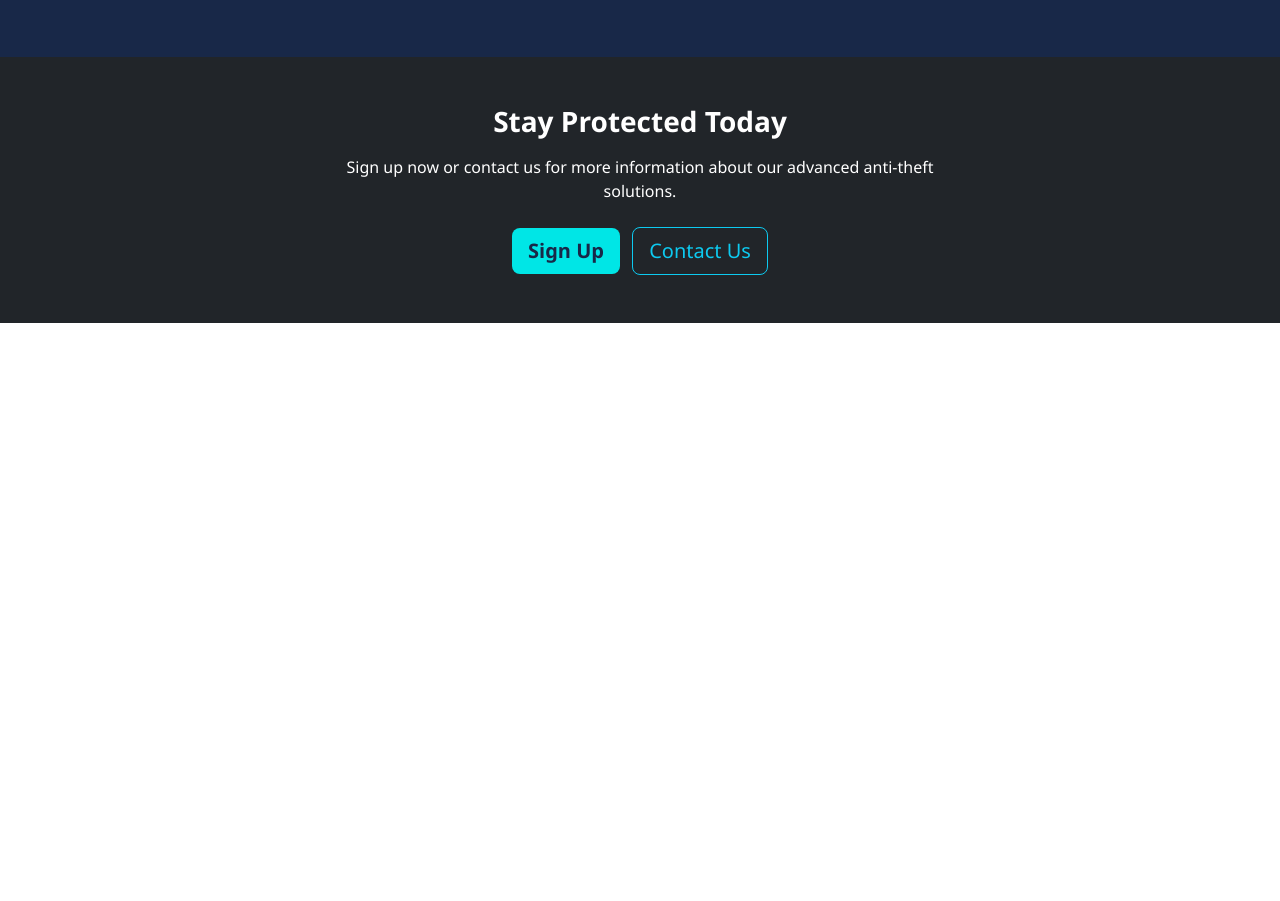
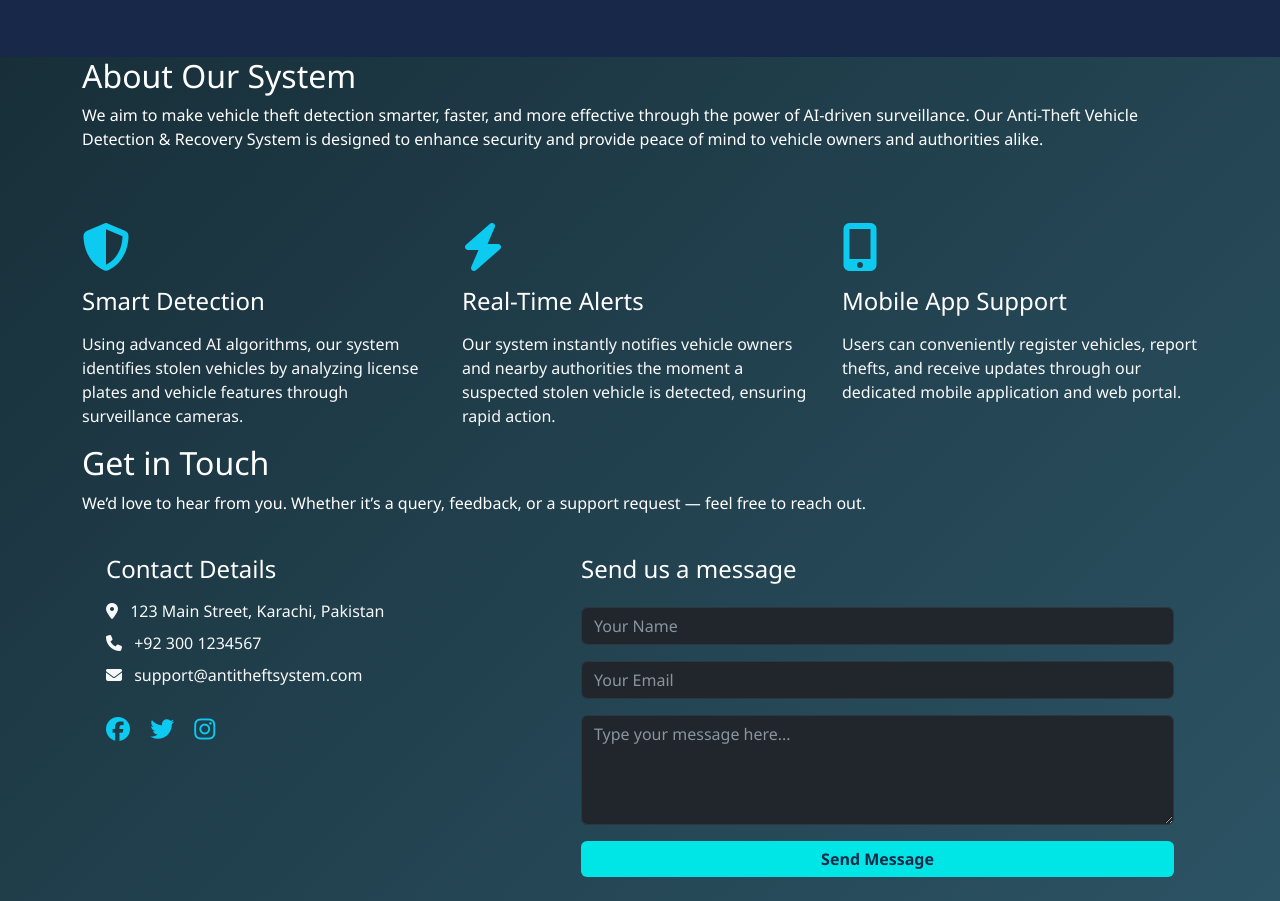
Before and after one commit to white-devil5911/anpr, a plain HTML site: page index.html in a window 1280 px wide. Shown: the part 821-1722 px from the top of the page. Before the commit the page ends 1144 px from the top, so only its background shows below. Drawn offline with nearby package versions, Linux system fonts and the light colour scheme.

Commit message:
index.html
changes by qasim

```diff
--- a/index.html
+++ b/index.html
@@ -51,9 +51,9 @@
     <div class="col-md-6 hero-content animate__animated animate__fadeInLeft">
       <h1 class="hero-title">Secure Your Vehicle <br> with Confidence</h1>
       <p class="hero-desc animate__animated animate__fadeInRight animate__delay-1s">
-        Advanced Anti-Theft Vehicle System using IoT, GPS tracking, and instant alerts. Protect your car with real-time monitoring and smart security features.
+        Next-gen Anti-Theft System featuring AI-driven vehicle detection, smart surveillance, and instant notifications for enhanced security.
       </p>
-      <a href="#" class="btn btn-custom btn-lg animate__animated animate__pulse animate__infinite">Get Started</a>
+      <a href="signup.html" class="btn btn-custom btn-lg animate__animated animate__pulse animate__infinite">Get Started</a>
     </div>
 
     <!-- Right Side: Image -->
@@ -107,19 +107,87 @@
     </div>
   </section>
 
-  <!-- Contact Section -->
-  <section id="contact" class="py-5 bg-dark">
-    <div class="container">
-      <div class="row justify-content-center">
-        <div class="col-md-7 text-center">
-          <h3 class="fw-bold mb-3">Stay Protected Today</h3>
-          <p class="mb-4">Sign up now or contact us for more information about our advanced anti-theft solutions.</p>
-          <a href="#" class="btn btn-custom btn-lg me-2">Sign Up</a>
-          <a href="#" class="btn btn-outline-info btn-lg">Contact Us</a>
+  <!-- ABOUT US SECTION -->
+<section id="about" class="about-section">
+  <div class="container about-content">
+    <h2 class="about-title">About Our System</h2>
+    <p class="about-desc">We aim to make vehicle theft detection smarter, faster, and more effective through the power of AI-driven surveillance. Our Anti-Theft Vehicle Detection & Recovery System is designed to enhance security and provide peace of mind to vehicle owners and authorities alike.</p>
+
+    <div class="row g-4 mt-5">
+      <!-- Card 1 -->
+      <div class="col-md-4">
+        <div class="about-card animate-box">
+          <i class="fas fa-shield-alt fa-3x mb-3 text-info"></i>
+          <h4 class="text-white mb-3">Smart Detection</h4>
+          <p class="text-light">Using advanced AI algorithms, our system identifies stolen vehicles by analyzing license plates and vehicle features through surveillance cameras.</p>
+        </div>
+      </div>
+
+      <!-- Card 2 -->
+      <div class="col-md-4">
+        <div class="about-card animate-box">
+          <i class="fas fa-bolt fa-3x mb-3 text-info"></i>
+          <h4 class="text-white mb-3">Real-Time Alerts</h4>
+          <p class="text-light">Our system instantly notifies vehicle owners and nearby authorities the moment a suspected stolen vehicle is detected, ensuring rapid action.</p>
+        </div>
+      </div>
+
+      <!-- Card 3 -->
+      <div class="col-md-4">
+        <div class="about-card animate-box">
+          <i class="fas fa-mobile-alt fa-3x mb-3 text-info"></i>
+          <h4 class="text-white mb-3">Mobile App Support</h4>
+          <p class="text-light">Users can conveniently register vehicles, report thefts, and receive updates through our dedicated mobile application and web portal.</p>
         </div>
       </div>
     </div>
-  </section>
+  </div>
+</section>
+
+<!-- CONTACT SECTION -->
+<section id="contact" class="contact-section">
+  <div class="contact-overlay"></div>
+  <div class="container contact-content">
+    <h2 class="contact-title">Get in Touch</h2>
+    <p class="contact-desc">We’d love to hear from you. Whether it’s a query, feedback, or a support request — feel free to reach out.</p>
+
+    <div class="row g-4">
+      <!-- Contact Info -->
+      <div class="col-md-5">
+        <div class="p-4 contact-card h-100 animate-box">
+          <h4 class="mb-3 text-white">Contact Details</h4>
+          <p class="text-light mb-2"><i class="fas fa-map-marker-alt me-2"></i> 123 Main Street, Karachi, Pakistan</p>
+          <p class="text-light mb-2"><i class="fas fa-phone me-2"></i> +92 300 1234567</p>
+          <p class="text-light mb-4"><i class="fas fa-envelope me-2"></i> support@antitheftsystem.com</p>
+          <div>
+            <a href="#" class="me-3 text-info fs-4"><i class="fab fa-facebook"></i></a>
+            <a href="#" class="me-3 text-info fs-4"><i class="fab fa-twitter"></i></a>
+            <a href="#" class="me-3 text-info fs-4"><i class="fab fa-instagram"></i></a>
+          </div>
+        </div>
+      </div>
+
+      <!-- Contact Form -->
+      <div class="col-md-7">
+        <div class="p-4 contact-card h-100 animate-box">
+          <h4 class="mb-4 text-white">Send us a message</h4>
+          <form>
+            <div class="mb-3">
+              <input type="text" class="form-control" placeholder="Your Name">
+            </div>
+            <div class="mb-3">
+              <input type="email" class="form-control" placeholder="Your Email">
+            </div>
+            <div class="mb-3">
+              <textarea class="form-control" rows="4" placeholder="Type your message here..."></textarea>
+            </div>
+            <button type="submit" class="btn btn-custom w-100">Send Message</button>
+          </form>
+        </div>
+      </div>
+    </div>
+  </div>
+</section>
 
   <!-- Bootstrap JS and Icons -->
   <script src="https://cdn.jsdelivr.net/npm/bootstrap@5.3.2/dist/js/bootstrap.bundle.min.js"></script>
```
